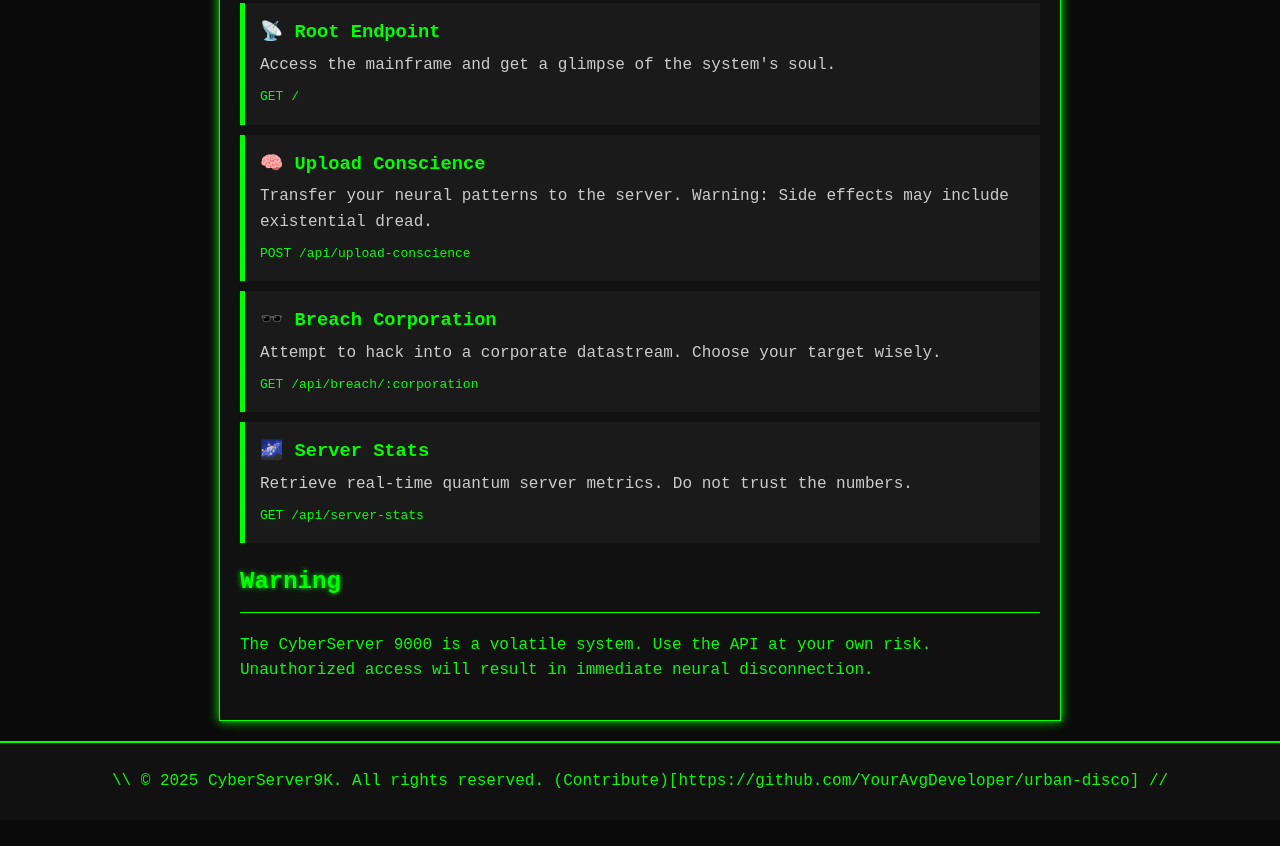
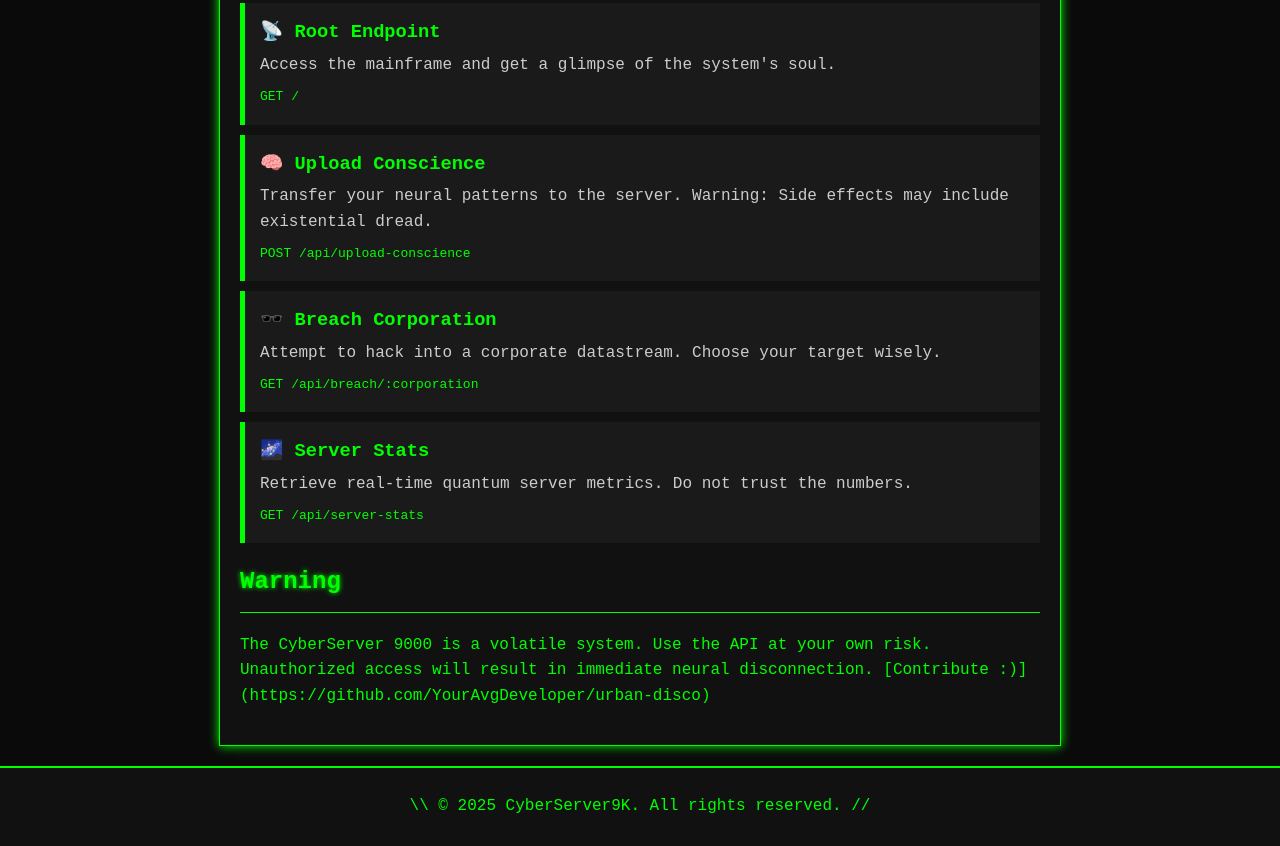
Before and after one commit to YourAvgDeveloper/urban-disco, a website: page public/index.html in a window 1280 px wide. Shown: the part 482-1328 px from the top of the page. Before the commit the page ends 1302 px from the top, so only its background shows below. Drawn offline with Linux system fonts and the light colour scheme.

Commit message:
Update index.html

```diff
--- a/public/index.html
+++ b/public/index.html
@@ -108,11 +108,13 @@
     <h2>Warning</h2>
     <p>
       The CyberServer 9000 is a volatile system. Use the API at your own risk. Unauthorized access will result in immediate neural disconnection.
+
+      [Contribute :)](https://github.com/YourAvgDeveloper/urban-disco)
     </p>
   </div>
 
   <footer>
-    <p> \\ © 2025 CyberServer9K. All rights reserved. (Contribute)[https://github.com/YourAvgDeveloper/urban-disco] //</p>
+    <p> \\ © 2025 CyberServer9K. All rights reserved. //</p>
   </footer>
 </body>
 </html>
```
